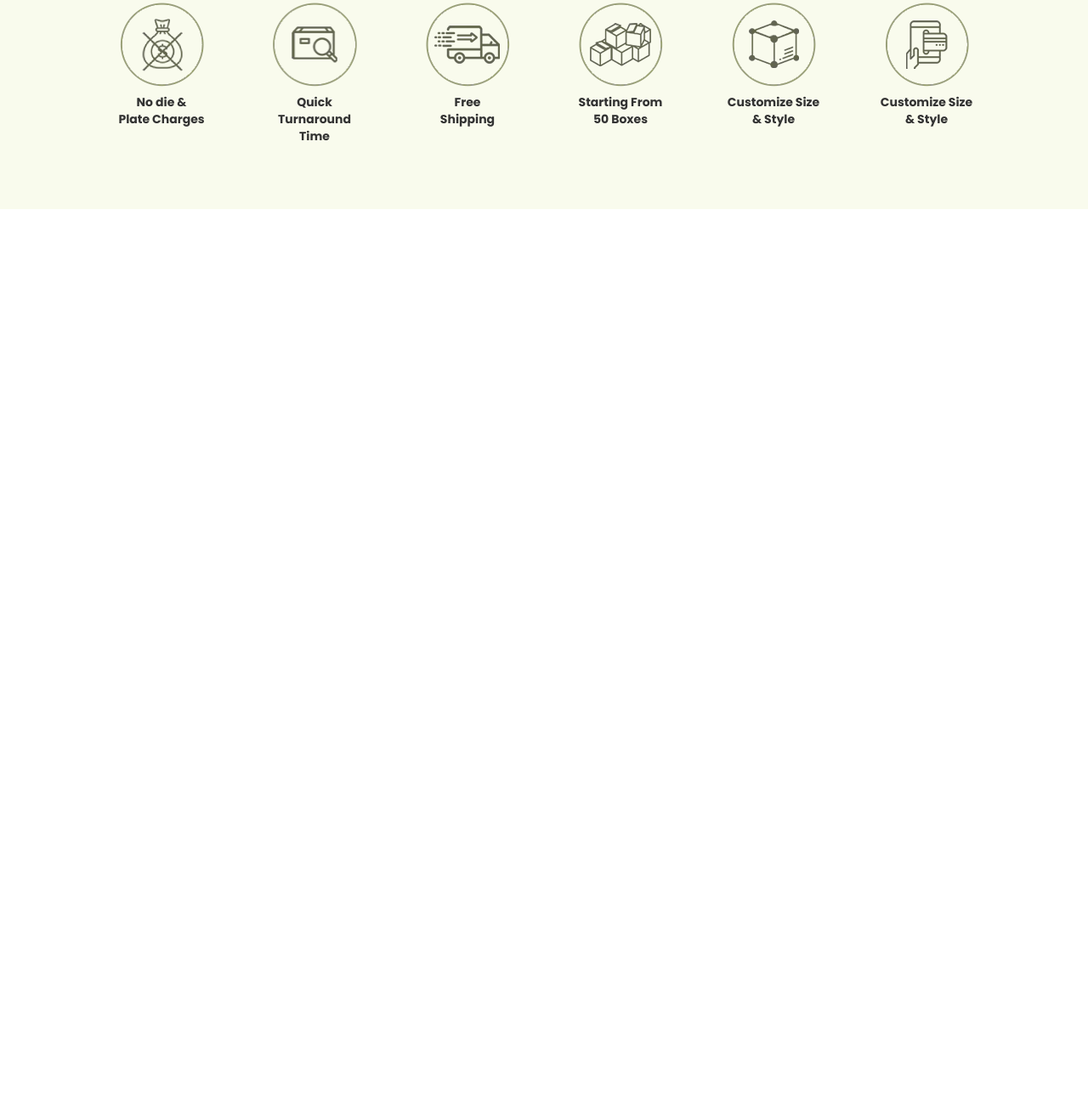
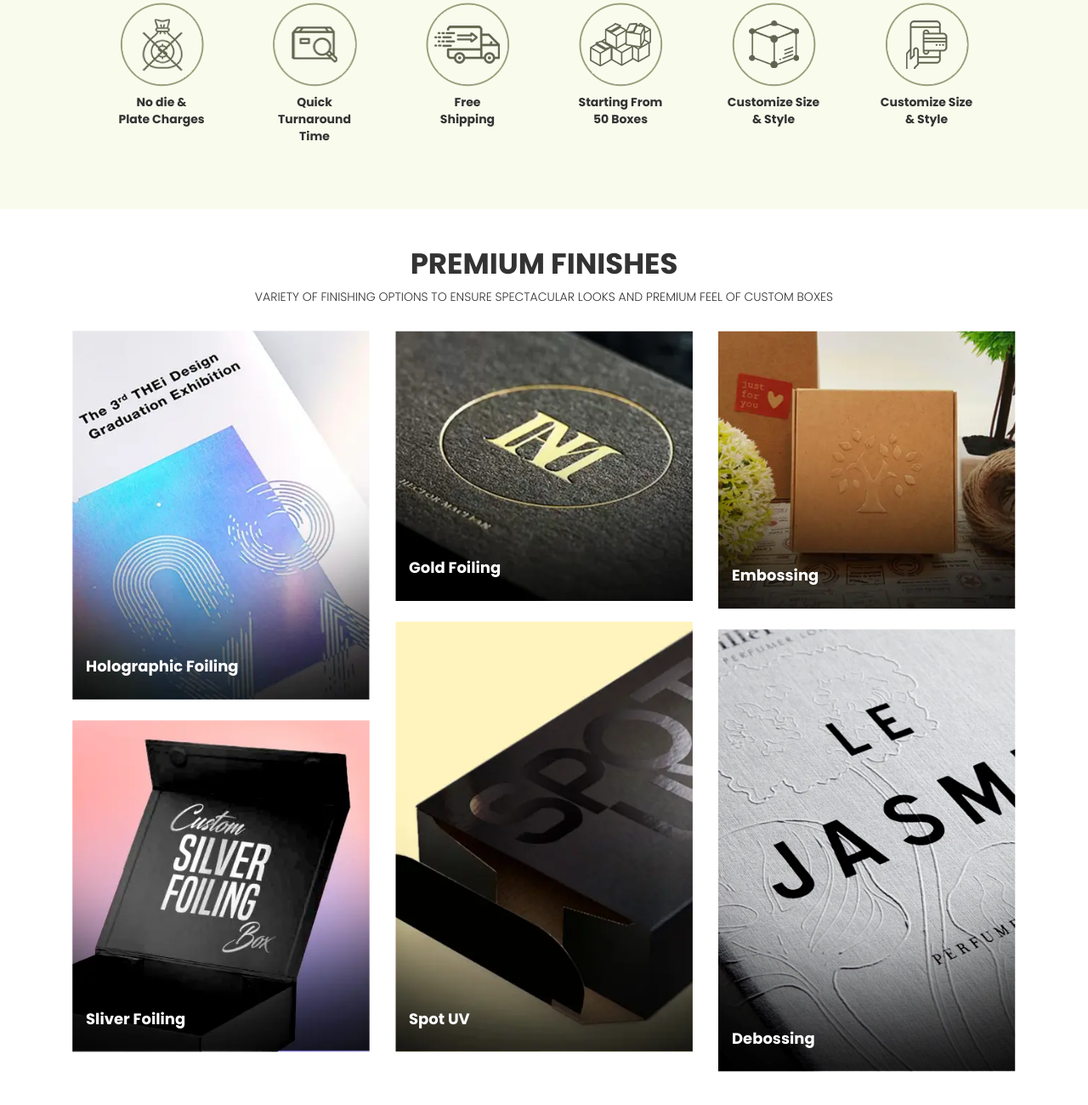
Before and after one commit to shahzadali50/Noah_Technology_Task, a plain HTML site: page index.html in a window 1280 px wide. Shown: the part 1044-2344 px from the top of the page at 85% size. Before the commit the page ends 1290 px from the top, so only its background shows below. Drawn offline with Linux system fonts and the light colour scheme.

Commit message:
PREMIUM FINISHES

```diff
--- a/assets/css/style.css
+++ b/assets/css/style.css
@@ -151,6 +151,23 @@ section{
 .custom-packaging .pakage-detail{
   font-family: 'Poppins Bold' !important;
 }
+/* premium-finishes */
+.premium-finishes .text-18px{
+  padding-left: 16px;
+    font-family: "Poppins Bold";
+    float: left;
+    color: white;
+    position: relative;
+    height: 36px;
+    margin-top: -52px;
+}
+.premium-finishes .overlay img {
+  margin-top: 8px;
+  vertical-align: middle;
+  width: 100%;
+  cursor: pointer;
+  transition: .3s linear;
+}
 
 /* Media Query */
 @media only screen and (max-width: 1200px) {
@@ -179,4 +196,7 @@ section{
 .custom-packaging {
  padding: 30px 0px;
 }
+.premium-finishes .overlay img {
+height: 200px !important;
 }
+}
--- a/index.html
+++ b/index.html
@@ -157,7 +157,7 @@
           <!-- 3 -->
           <div class="col-6 col-md-4 col-lg-2">
             <img src="assets/images/custom-packaging/Shipping.webp" width="99" height="99" alt="not-show">
-            <p class="text-14px pt-2 pakage-detail">Free  <br>Shipping</p>
+            <p class="text-14px pt-2 pakage-detail">Free <br>Shipping</p>
           </div>
           <!-- 4 -->
           <div class="col-6 col-md-4 col-lg-2">
@@ -178,6 +178,62 @@
 
       </div>
     </section>
+    <!-- premium-finishes -->
+    <section class="premium-finishes">
+      <div class="container py-4 pt-0">
+        <div class="row">
+          <div class="col-12 text-center">
+            <h1 class="text-34px">PREMIUM FINISHES</h1>
+            <p class="text-14px">
+              VARIETY OF FINISHING OPTIONS TO ENSURE SPECTACULAR LOOKS AND PREMIUM FEEL OF CUSTOM BOXES
+
+            </p>
+          </div>
+        </div>
+        <div class="row">
+          <!-- 1 -->
+          <div class="col-lg-4 col-6">
+            <div class="overlay mb-3">
+              <img class="img-fluid" height="518" width="418" src="assets/images/premium-finishes/Holographic_Foiling.webp" alt="not-show">
+              <p class="text-18px">Holographic Foiling</p>
+
+            </div>
+            <div class="overlay mb-3">
+              <img class="img-fluid" height="468" width="418" src="assets/images/premium-finishes/Sliver_Foiling.webp" alt="not-show">
+              <p class="text-18px">Sliver Foiling</p>
+
+            </div>
+          </div>
+          <!-- 2 -->
+          <div class="col-lg-4 col-6">
+            <div class="overlay mb-3">
+              <img class="img-fluid" height="380" width="418" src="assets/images/premium-finishes/Gold_Foiling.webp" alt="not-show">
+              <p class="text-18px">Gold Foiling</p>
+
+            </div>
+            <div class="overlay mb-3">
+              <img class="img-fluid" height="606" width="418" src="assets/images/premium-finishes/Spot_UV.webp" alt="not-show">
+              <p class="text-18px">Spot UV</p>
+
+            </div>
+          </div>
+          <!-- 3 -->
+          <div class="col-lg-4 col-6">
+            <div class="overlay mb-3">
+              <img class="img-fluid" height="380" width="407" src="assets/images/premium-finishes/Embossing.webp" alt="not-show">
+              <p class="text-18px">Embossing </p>
+
+            </div>
+            <div class="overlay mb-3">
+              <img class="img-fluid" height="585" width="407" src="assets/images/premium-finishes/Debossing.webp" alt="not-show">
+              <p class="text-18px">Debossing</p>
+
+            </div>
+          </div>
+        </div>
+
+      </div>
+    </section>
 
   </main>
   <!-- footer -->
```
Also changed, not shown: assets/images/premium-finishes/Candle_Boxes.webp (added), assets/images/premium-finishes/Cosmetic_Boxes.webp (added), assets/images/premium-finishes/Debossing.webp (added), assets/images/premium-finishes/Embossing.webp (added), assets/images/premium-finishes/Gold_Foiling.webp (added), assets/images/premium-finishes/Holographic_Foiling.webp (added), assets/images/premium-finishes/Rigid_Boxes.webp (added), assets/images/premium-finishes/Sliver_Foiling.webp (added), assets/images/premium-finishes/Spot_UV.webp (added).
